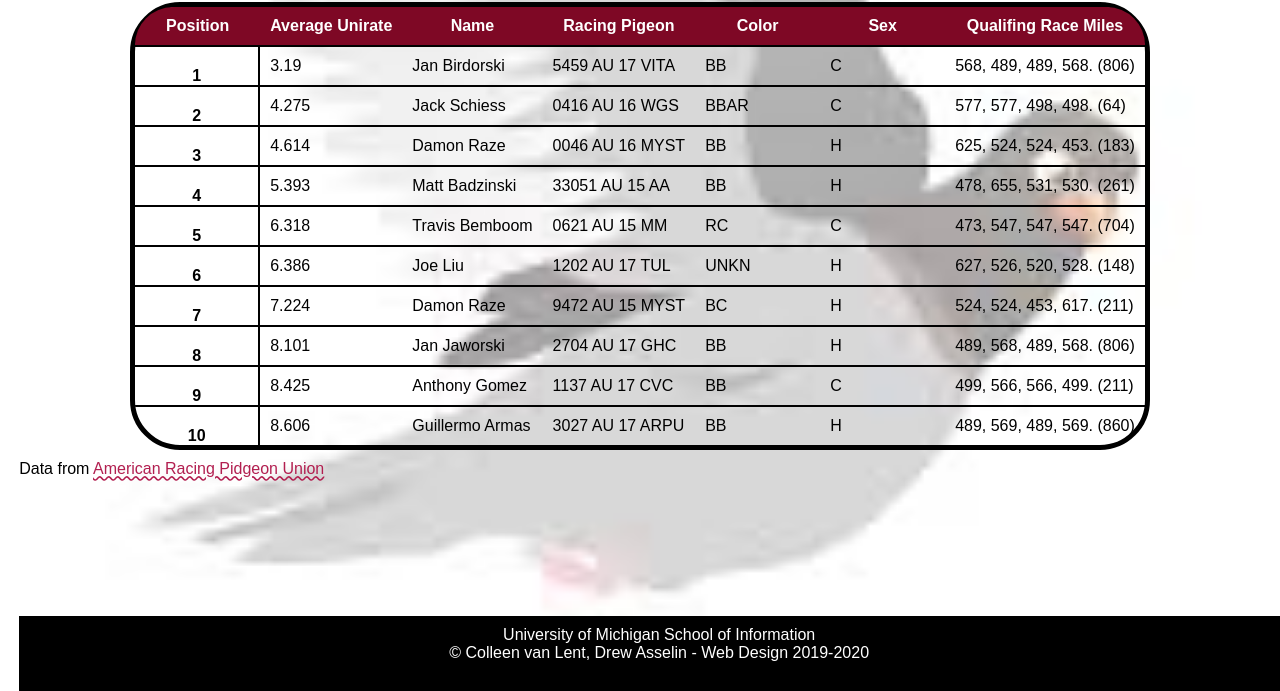
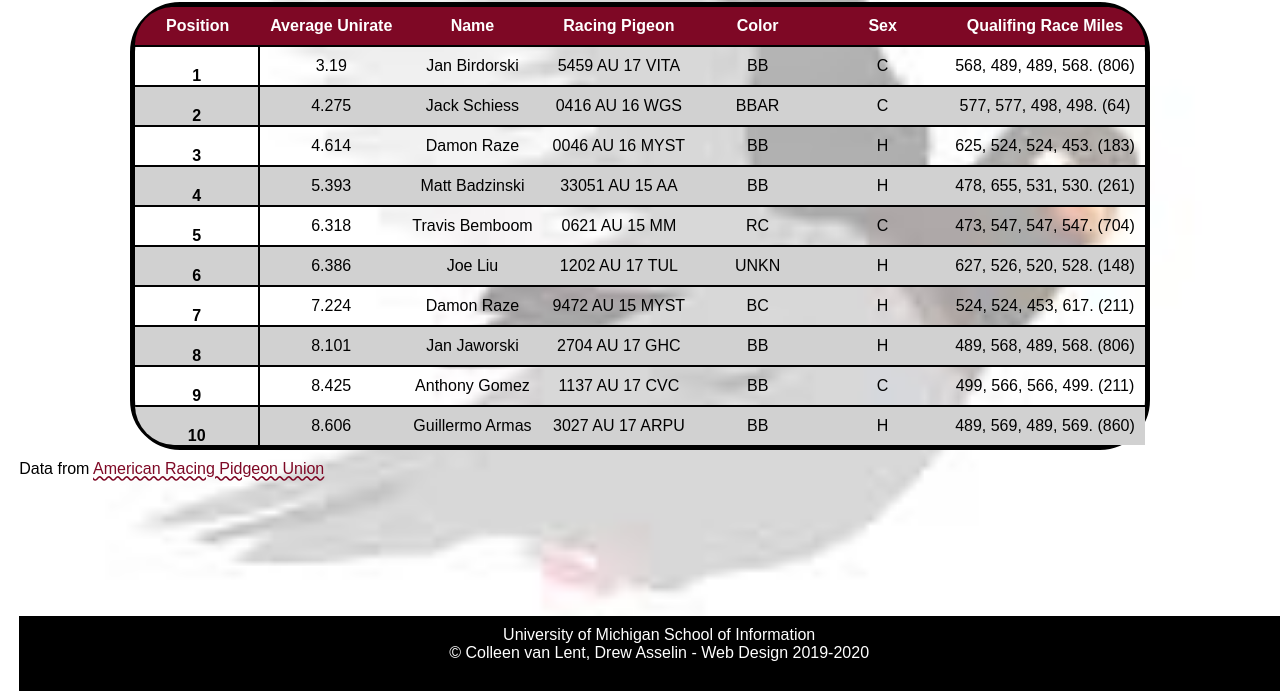
Before and after one commit to Cooperdrobnich/homework4-2021, a plain HTML site: page index.html in a window 1280 px wide. Shown: the part 109-800 px from the top of the page. Drawn offline with Linux system fonts and the light colour scheme; a web font is replaced by a local one.

Commit message:
Update style.css

```diff
--- a/css/style.css
+++ b/css/style.css
@@ -55,7 +55,7 @@ p{
 
 a{
  font-size: 16px;
- color: #B21F50;
+ color: #7e0825;
  text-decoration-style: wavy;
 }
 
@@ -67,11 +67,19 @@ outline: 3px dashed #417243;
 
 
 td{
- border-top: 2px solid #000000;
- padding: 10px;
+  text-align: center;
+  border-top: 2px solid #000000;
+  padding: 10px;
+}
+
+tr:nth-child(2n+2) {
+background-color: #D1D1D1;
 }
 
 
+tr:hover {
+  background-color: rgb(126, 8, 37); opacity: 0.25;
+}
 
 .colhead{
   color: #FFFFFF;
```
